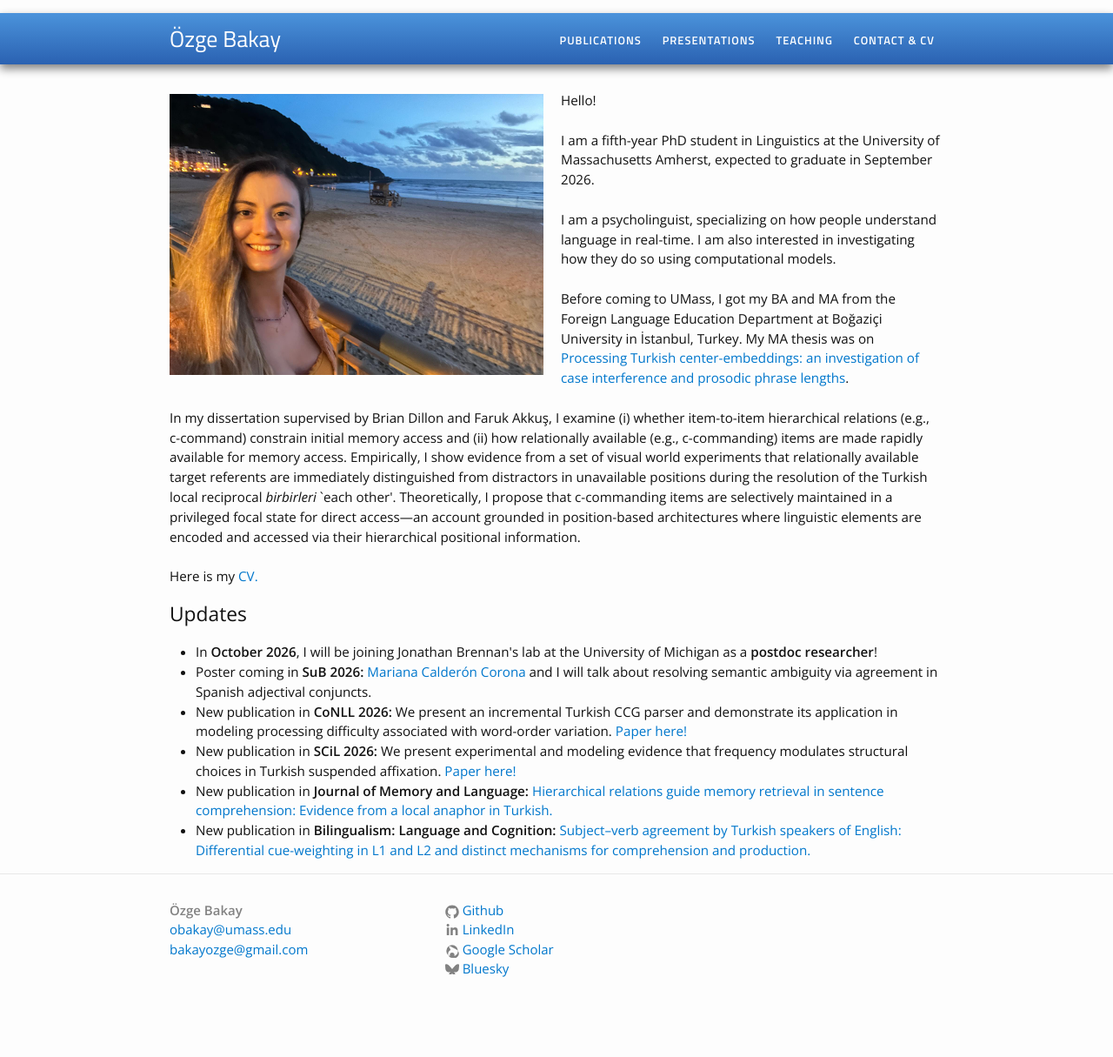
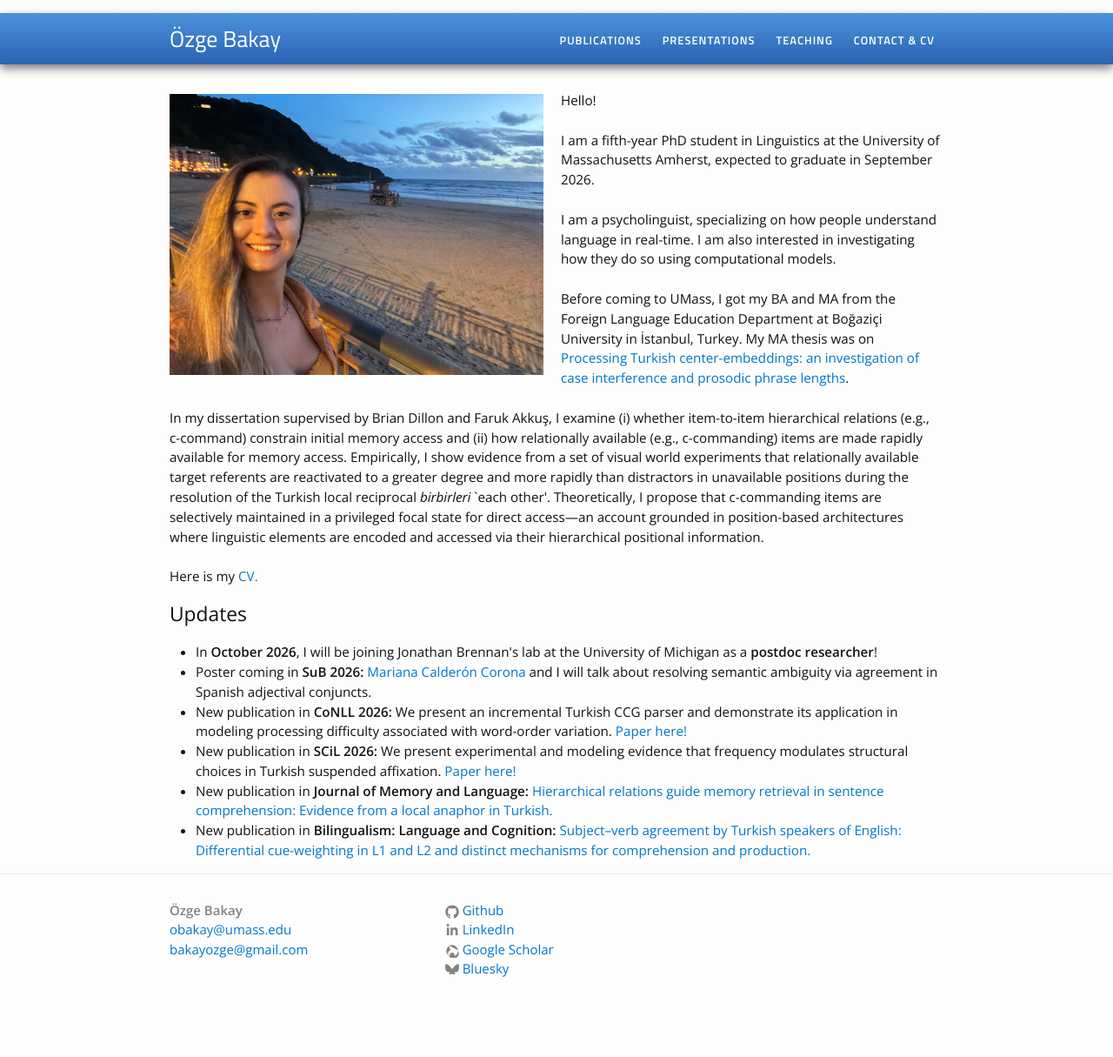
Before and after one commit to ozgebakay/ozgebakay.github.io, a Jekyll site: the page built from index.html, in a window 1280 px wide. Shown: the whole page at 87% size. Built offline with Jekyll 4.4.1, drawn with Linux system fonts in a browser that asks for light colours.

Commit message:
Update index.html

```diff
--- a/index.html
+++ b/index.html
@@ -14,7 +14,7 @@ I am a psycholinguist, specializing on how people understand language in real-ti
 
 Before coming to UMass, I got my BA and MA from the Foreign Language Education Department at Boğaziçi University in İstanbul, Turkey. My MA thesis was on <a href="https://drive.google.com/file/d/14g6h468X45LS5cQqZ8u38hscxFIGchVK/view" target="_blank">Processing Turkish center-embeddings: an investigation of case interference and prosodic phrase lengths</a>.<br><br>
 
-In my dissertation supervised by Brian Dillon and Faruk Akkuş, I examine (i) whether item-to-item hierarchical relations (e.g., c-command) constrain initial memory access and (ii) how relationally available (e.g., c-commanding) items are made rapidly available for memory access. Empirically, I show evidence from a set of visual world experiments that relationally available target referents are immediately distinguished from distractors in unavailable positions during the resolution of the Turkish local reciprocal <i>birbirleri</i> `each other'. Theoretically, I propose that c-commanding items are selectively maintained in a privileged focal state for direct access&mdash;an account grounded in position-based architectures where linguistic elements are encoded and accessed via their hierarchical positional information. <br><br>
+In my dissertation supervised by Brian Dillon and Faruk Akkuş, I examine (i) whether item-to-item hierarchical relations (e.g., c-command) constrain initial memory access and (ii) how relationally available (e.g., c-commanding) items are made rapidly available for memory access. Empirically, I show evidence from a set of visual world experiments that relationally available target referents are reactivated to a greater degree and more rapidly than distractors in unavailable positions during the resolution of the Turkish local reciprocal <i>birbirleri</i> `each other'. Theoretically, I propose that c-commanding items are selectively maintained in a privileged focal state for direct access&mdash;an account grounded in position-based architectures where linguistic elements are encoded and accessed via their hierarchical positional information. <br><br>
 
 Here is my <a href="/OzgeBakay_CV.pdf">CV.</a></p>
 
```
